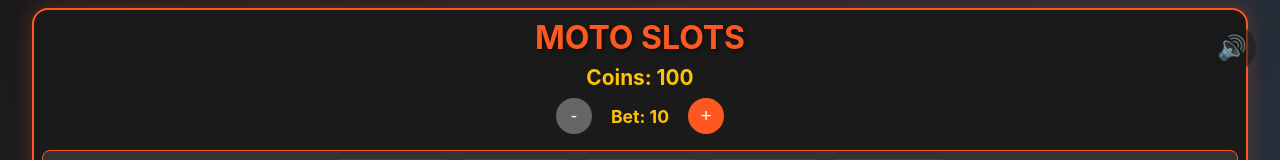
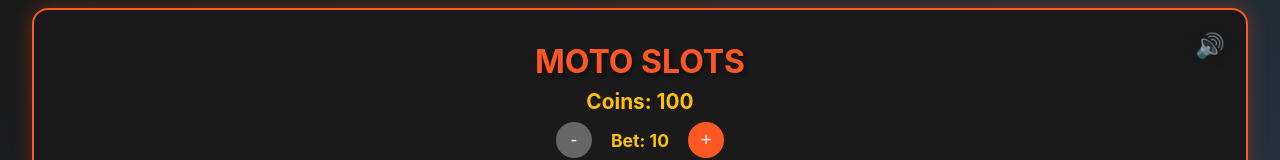
Before and after one commit to 3v4m4r14/hairy-potato, a React (Create React App) app: page / in a window 1280 px wide. Shown: the top 160 px of the page. Built offline with nearby package versions, Linux system fonts and the light colour scheme; no server answers.

Commit message:
Fix mute button positioning

```diff
--- a/src/components/SlotMachine.css
+++ b/src/components/SlotMachine.css
@@ -2,7 +2,7 @@
   display: flex;
   flex-direction: column;
   align-items: center;
-  padding: 0.5rem;
+  padding: 2rem 0.5rem 0.5rem;
   background-color: #1a1a1a;
   border-radius: 1rem;
   box-shadow: 0 0 20px rgba(255, 87, 34, 0.3);
@@ -11,6 +11,7 @@
   margin: 0.5rem auto;
   border: 2px solid #ff5722;
   min-height: 95vh;
+  position: relative;
 }
 
 .title {
@@ -64,7 +65,7 @@
   }
 
   .slot-machine {
-    padding: 0.25rem;
+    padding: 2rem 0.25rem 0.25rem;
     min-height: 100vh;
   }
 
@@ -348,9 +349,9 @@
 }
 
 .mute-button {
-  position: fixed;
-  top: 1.5rem;
-  right: 1.5rem;
+  position: absolute;
+  top: 0.75rem;
+  right: 0.75rem;
   background: none;
   border: none;
   font-size: 1.5rem;
```
